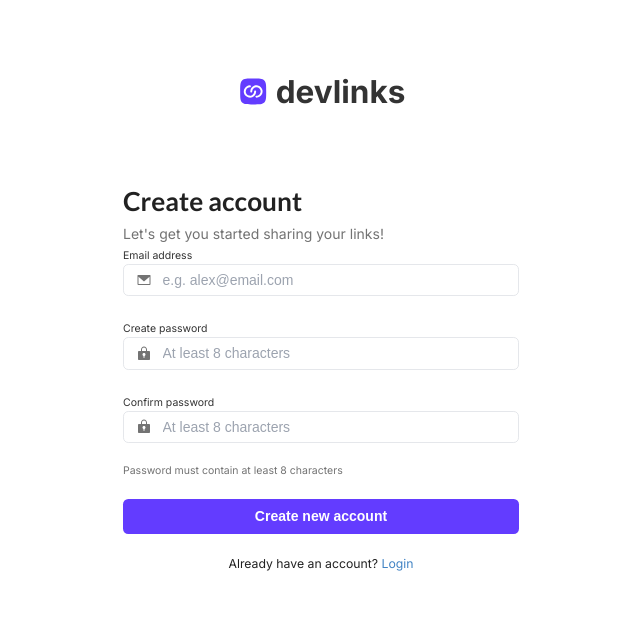
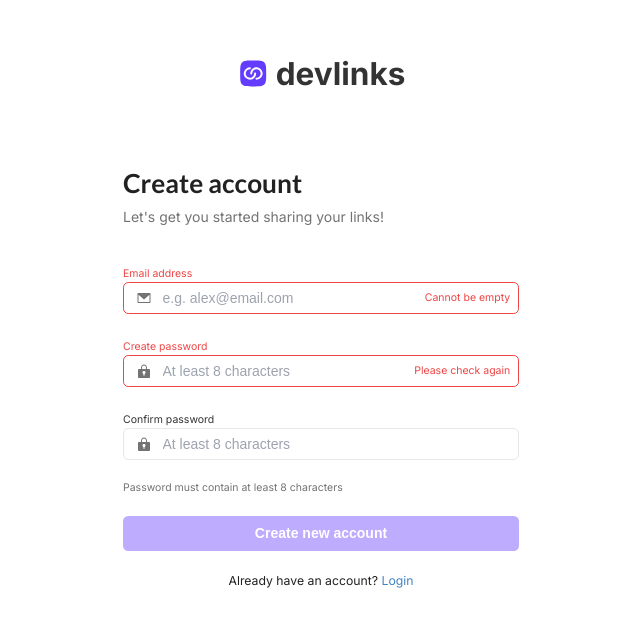
Before and after one commit to Goketech/devlinks, a Next.js app: page /signup in a window 1280 px wide. Shown: the part 189-816 px from the top of the page, without its empty margins (319-959 px from the left). Built offline with nearby package versions, Linux system fonts and the light colour scheme; no server answers.

Commit message:
feat: implement sign-up

```diff
--- a/package.json
+++ b/package.json
@@ -9,6 +9,7 @@
     "lint": "next lint"
   },
   "dependencies": {
+    "@supabase/supabase-js": "^2.44.4",
     "next": "14.2.5",
     "react": "^18",
     "react-dom": "^18",
--- a/src/app/signup/page.tsx
+++ b/src/app/signup/page.tsx
@@ -1,7 +1,100 @@
-import Image from "next/image"
-import Link from "next/link"
+'use client';
+
+import { useState, useEffect } from 'react';
+import Image from 'next/image';
+import Link from 'next/link';
+import { useRouter } from 'next/navigation';
+
+import { supabase } from '@/client';
 
 const Page = () => {
+    const router = useRouter();
+    const [isFormValid, setIsFormValid] = useState(false);
+    const [formData, setFormData] = useState({
+        email: '',
+        password: '',
+        confirmPassword: '',
+    });
+
+    const [errors, setErrors] = useState({
+        email: '',
+        password: '',
+        confirmPassword: '',
+    });
+
+    const [showSuccessPopup, setShowSuccessPopup] = useState(false);
+
+    const handleChange = (e: React.ChangeEvent<HTMLInputElement>) => {
+        const { name, value } = e.target;
+        setFormData({ ...formData, [name]: value });
+        setErrors({ ...errors, [name]: '' });
+    };
+
+    const validate = () => {
+        let valid = true;
+        let errors = {
+            email: '',
+            password: '',
+            confirmPassword: '',
+        };
+
+        if (!formData.email) {
+            errors.email = 'Cannot be empty';
+            valid = false;
+        } else if (!/\S+@\S+\.\S+/.test(formData.email)) {
+            errors.email = "Invalid email format";
+            valid = false;
+        }
+
+        if (!formData.password) {
+            errors.password = 'Please check again';
+            valid = false;
+        } else if (formData.password.length < 8) {
+            errors.password = "Password too short";
+            valid = false;
+        }
+
+        if (formData.password !== formData.confirmPassword) {
+            errors.confirmPassword = 'Passwords do not match';
+            valid = false;
+        }
+
+        setErrors(errors);
+        return valid;
+    };
+
+    useEffect(() => {
+        const isValid = validate();
+        setIsFormValid(isValid);
+    }, [formData]);
+
+    const handleSubmit = async (e: React.FormEvent<HTMLFormElement>) => {
+        e.preventDefault();
+        if (!validate()) return;
+
+        const { email, password } = formData;
+        if (supabase?.auth) {
+            const { data, error } = await supabase.auth.signUp({ email, password });
+
+            if (error) {
+                alert(error.message);
+            } else {
+                alert('User created successfully!');
+                if (data.session) {
+                    const { access_token } = data.session;
+                    sessionStorage.setItem('access_token', access_token);
+                    localStorage.setItem('access_token', access_token);
+                }
+                setShowSuccessPopup(true);
+                setTimeout(() => {
+                    router.push('/');
+                }, 2000);
+            }
+        } else {
+            alert('Supabase auth is not initialized.');
+        }
+    };
+
     return (
         <div className="min-h-screen mt-32 mb-12 flex items-center justify-center">
             <div className="flex min-w-[396px] flex-col items-center">
@@ -12,38 +105,123 @@ const Page = () => {
                 <div className="w-full">
                     <div className="text-left mt-10">
                         <h1 className="text-3xl font-bold mb-2">Create account</h1>
-                        <p className="text-[#737373] mb-10">Let's get you started sharing your links!</p>
+                        <p className="text-[#737373]">
+                            Let's get you started sharing your links!
+                        </p>
                     </div>
-                    <form className="space-y-6 flex flex-col w-full">
+                    <form
+                        onSubmit={handleSubmit}
+                        className="mt-10 space-y-6 flex flex-col w-full"
+                    >
                         <div>
-                            <label htmlFor="email" className="mb-1 text-xs text-[#333333]">Email address</label>
+                            <label
+                                htmlFor="email"
+                                className={`mb-1 text-xs ${errors.email ? 'text-red-500' : 'text-[#333333]'
+                                    }`}
+                            >
+                                Email address
+                            </label>
                             <div className="relative">
-                                <input name="email" id="email" type="email" placeholder="e.g. alex@email.com" className="w-full border rounded-md pl-11 p-2 outline-[#633CFF]" />
-                                <Image src="/mail.svg" alt="mail" width={16} height={16} className="w-4 h-4  absolute top-2.5 left-4" />
+                                <input
+                                    name="email"
+                                    id="email"
+                                    type="email"
+                                    placeholder="e.g. alex@email.com"
+                                    value={formData.email}
+                                    onChange={handleChange}
+                                    className={`w-full border rounded-md pl-11 p-2 outline-[#633CFF] ${errors.email ? 'border-red-500' : ''}`}
+                                />
+                                <Image
+                                    src="/mail.svg"
+                                    alt="mail"
+                                    width={16}
+                                    height={16}
+                                    className="w-4 h-4  absolute top-2.5 left-4"
+                                />
+                                {errors.email && <span className="text-red-500 text-xs absolute right-2.5 top-2.5">{errors.email}</span>}
                             </div>
                         </div>
                         <div>
-                            <label htmlFor="password" className="mb-1 text-xs text-[#333333]">Create password</label>
+                            <label htmlFor="password" className={`mb-1 text-xs ${errors.password ? 'text-red-500' : 'text-[#333333]'}`}>
+                                Create password
+                            </label>
                             <div className="relative">
-                                <input type="password" name="password" id="password" placeholder="At least 8 characters" className="w-full border rounded-md pl-11 p-2 outline-[#633CFF]" />
-                                <Image src="/password.svg" alt="lock" width={16} height={16} className="w-4 h-4  absolute top-2.5 left-4" />
+                                <input
+                                    type="password"
+                                    name="password"
+                                    id="password"
+                                    placeholder="At least 8 characters"
+                                    value={formData.password}
+                                    onChange={handleChange}
+                                    className={`w-full border rounded-md pl-11 p-2 outline-[#633CFF] ${errors.password ? 'border-red-500' : ''}`}
+                                />
+                                <Image
+                                    src="/password.svg"
+                                    alt="lock"
+                                    width={16}
+                                    height={16}
+                                    className="w-4 h-4  absolute top-2.5 left-4"
+                                />
+                                {errors.password && <span className="text-red-500 text-xs absolute right-2.5 top-2.5">{errors.password}</span>}
                             </div>
                         </div>
                         <div>
-                            <label htmlFor="confirmPassword" className="mb-1 text-xs text-[#333333]">Confirm password</label>
+                            <label
+                                htmlFor="confirmPassword"
+                                className={`mb-1 text-xs ${errors.confirmPassword ? 'text-red-500' : 'text-[#333333]'}`}
+                            >
+                                Confirm password
+                            </label>
                             <div className="relative">
-                                <input type="password" name="confirmPassword" id="confirmPassword" placeholder="At least 8 characters" className="w-full border rounded-md pl-11  p-2 outline-[#633CFF]" />
-                                <Image src="/password.svg" alt="lock" width={16} height={16} className="w-4 h-4 absolute top-2.5 left-4" />
+                                <input
+                                    type="password"
+                                    name="confirmPassword"
+                                    id="confirmPassword"
+                                    placeholder="At least 8 characters"
+                                    value={formData.confirmPassword}
+                                    onChange={handleChange}
+                                    className={`w-full border rounded-md pl-11 p-2 outline-[#633CFF] ${errors.confirmPassword ? 'border-red-500' : ''}`}
+                                />
+                                <Image
+                                    src="/password.svg"
+                                    alt="lock"
+                                    width={16}
+                                    height={16}
+                                    className="w-4 h-4 absolute top-2.5 left-4"
+                                />
+                                {errors.confirmPassword && <span className="text-red-500 text-xs absolute right-2.5 top-2.5">{errors.confirmPassword}</span>}
                             </div>
                         </div>
-                        <p className="text-xs text-[#737373]">Password must contain at least 8 characters</p>
-                        <button className="w-full bg-[#633CFF] font-semibold text-base text-white rounded-md p-2">Create new account</button>
+                        <p className="text-xs text-[#737373]">
+                            Password must contain at least 8 characters
+                        </p>
+                        <button
+                            type="submit"
+                            disabled={!isFormValid}
+                            className={`w-full font-semibold text-base rounded-md p-2  text-white ${!isFormValid ? "bg-[#BEADFF] cursor-not-allowed" : "bg-[#633CFF]"
+                                }`}
+                        >
+                            Create new account
+                        </button>
                     </form>
                 </div>
-                <p className="text-sm pt-6">Already have an account? <span className="text-[#633CFF] cursor-pointer"><Link href="/login">Login</Link></span></p>
+                <p className="text-sm pt-6">
+                    Already have an account?{' '}
+                    <span className="text-[#633CFF] cursor-pointer">
+                        <Link href="/login">Login</Link>
+                    </span>
+                </p>
             </div>
+            {showSuccessPopup && (
+                <div className="fixed inset-0 bg-black bg-opacity-50 flex items-center justify-center">
+                    <div className="bg-white p-6 rounded-md shadow-md text-center">
+                        <p className="text-lg font-semibold">You have signed up successfully!</p>
+                        <p className="text-sm mt-2">You will be redirected to your dashboard shortly.</p>
+                    </div>
+                </div>
+            )}
         </div>
-    )
-}
+    );
+};
 
-export default Page
+export default Page;
--- /dev/null
+++ b/src/client.ts
@@ -0,0 +1,7 @@
+import { createClient } from '@supabase/supabase-js';
+
+const URL = process.env.NEXT_PUBLIC_SUPABASE_URL;
+const API_KEY = process.env.NEXT_PUBLIC_SUPABASE_API_KEY;
+
+
+export const supabase = createClient(URL, API_KEY);
```
Also changed, not shown: 1 other file (tests, documents, lock files or other folders).
